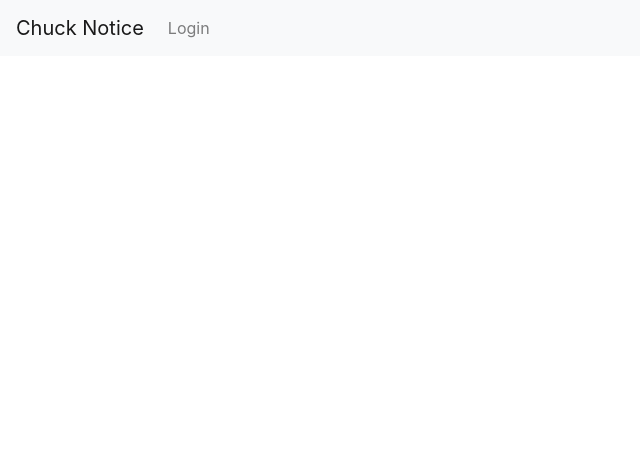
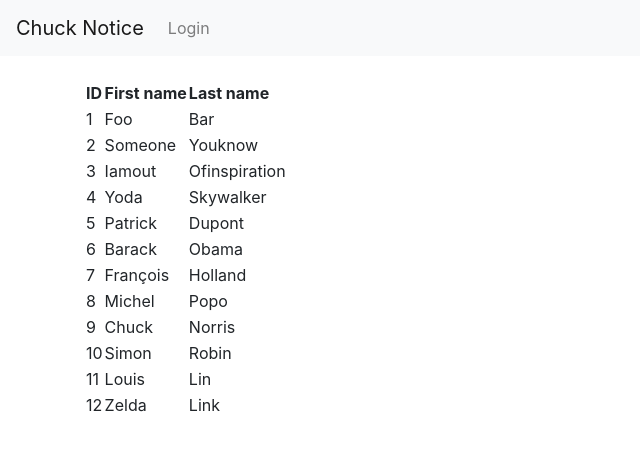
Before and after one commit to SamsonCodes/ng-chuck-notice, an Angular app: page /example-table in a window 1280 px wide. Before the commit this address led to /. Shown: the top 450 px of the page, without its empty margins (0-640 px from the left). Built offline with nearby package versions, Linux system fonts and the light colour scheme.

Commit message:
remove protected and add example-table component

```diff
--- a/src/app/app-routing.module.ts
+++ b/src/app/app-routing.module.ts
@@ -6,10 +6,10 @@
 import { TasksComponent } from './components/tasks/tasks.component';
 import { EditTaskComponent } from './components/edit-task/edit-task.component';
 import { LoginComponent } from './components/login/login.component';
-import { ProtectedComponent as ProtectedComponent } from './components/protected/protected.component';
 import { IsAuthenticatedGuard } from './guards/is-authenticated.guard';
 import { IsAdminGuard } from './guards/is-admin.guard';
 import { IsAssignedGuard } from './guards/is-assigned.guard';
+import { ExampleTableComponent } from './components/example-table/example-table.component';
 
 const routes: Routes = [
   {
@@ -42,9 +42,8 @@
     canActivate: [IsAuthenticatedGuard, IsAssignedGuard]
   },
   {
-    path: 'protected',
-    component: ProtectedComponent,
-    canActivate: [IsAuthenticatedGuard]
+    path: 'example-table',
+    component: ExampleTableComponent
   }
 ];
 
--- a/src/app/app.module.ts
+++ b/src/app/app.module.ts
@@ -11,7 +11,6 @@
 import { TasksComponent } from './components/tasks/tasks.component';
 import { EditTaskComponent } from './components/edit-task/edit-task.component';
 import { LoginComponent } from './components/login/login.component';
-import { ProtectedComponent } from './components/protected/protected.component';
 import { AuthService } from './services/auth.service';
 import { AuthInterceptor } from './interceptors/auth.interceptor';
 
@@ -24,8 +23,7 @@
     EditUserComponent,
     TasksComponent,
     EditTaskComponent,
-    LoginComponent,
-    ProtectedComponent
+    LoginComponent
   ],
   imports: [
     BrowserModule,
--- /dev/null
+++ b/src/app/components/example-table/example-table.component.html
@@ -0,0 +1,71 @@
+<table>
+    <thead>
+      <tr>
+        <th>ID</th>
+        <th>First name</th>
+        <th>Last name</th>
+      </tr>
+    </thead>
+    <tbody>
+      <tr>
+        <td>1</td>
+        <td>Foo</td>
+        <td>Bar</td>
+      </tr>
+      <tr>
+        <td>2</td>
+        <td>Someone</td>
+        <td>Youknow</td>
+      </tr>
+      <tr>
+        <td>3</td>
+        <td>Iamout</td>
+        <td>Ofinspiration</td>
+      </tr>
+      <tr>
+        <td>4</td>
+        <td>Yoda</td>
+        <td>Skywalker</td>
+      </tr>
+      <tr>
+        <td>5</td>
+        <td>Patrick</td>
+        <td>Dupont</td>
+      </tr>
+      <tr>
+        <td>6</td>
+        <td>Barack</td>
+        <td>Obama</td>
+      </tr>
+      <tr>
+        <td>7</td>
+        <td>François</td>
+        <td>Holland</td>
+      </tr>
+      <tr>
+        <td>8</td>
+        <td>Michel</td>
+        <td>Popo</td>
+      </tr>
+      <tr>
+        <td>9</td>
+        <td>Chuck</td>
+        <td>Norris</td>
+      </tr>
+      <tr>
+        <td>10</td>
+        <td>Simon</td>
+        <td>Robin</td>
+      </tr>
+      <tr>
+        <td>11</td>
+        <td>Louis</td>
+        <td>Lin</td>
+      </tr>
+      <tr>
+        <td>12</td>
+        <td>Zelda</td>
+        <td>Link</td>
+      </tr>
+    </tbody>
+  </table>
--- /dev/null
+++ b/src/app/components/example-table/example-table.component.ts
@@ -0,0 +1,15 @@
+import { Component, OnInit } from '@angular/core';
+
+@Component({
+  selector: 'app-example-table',
+  templateUrl: './example-table.component.html',
+  styleUrls: ['./example-table.component.css']
+})
+export class ExampleTableComponent implements OnInit {
+
+  constructor() { }
+
+  ngOnInit(): void {
+  }
+
+}
--- a/src/app/components/protected/protected.component.html
+++ /dev/null
@@ -1,4 +0,0 @@
-<!-- ./angular/src/app/protected-component/protected-component.html -->
-
-<!-- This will print the value of the `message` variable in protected-component.component.ts -->
-<p>Message: {{ message }}</p>
--- a/src/app/components/protected/protected.component.ts
+++ /dev/null
@@ -1,40 +0,0 @@
-import { Component, OnInit } from '@angular/core';
-import { HttpClient, HttpHeaders } from '@angular/common/http';
-
-@Component({
-  selector: 'app-protected-component',
-  templateUrl: './protected.component.html',
-  styleUrls: ['./protected.component.css']
-})
-export class ProtectedComponent implements OnInit {
-
-  constructor(private http: HttpClient) { }
-
-  message: String
-  // Execute this HTTP request when the route loads
-  | undefined
-
-  // Execute this HTTP request when the route loads
-  ngOnInit() {
-    this.http.get<any>('http://localhost:3000/api/users/protected').subscribe(
-      (response) => {
-        if (response) {
-          this.message = response.msg;
-        }
-      },
-
-      (error) => {
-        if (error.status === 401) {
-          this.message = 'You are not authorized to visit this route.  No data is displayed.';
-        }
-
-        console.log(error);
-      },
-
-      () => {
-        console.log('HTTP request done');
-      }
-    );
-  }
-
-}
```
Also changed, not shown: src/app/components/example-table/example-table.component.css (added), 1 other file (tests, documents, lock files or other folders).
